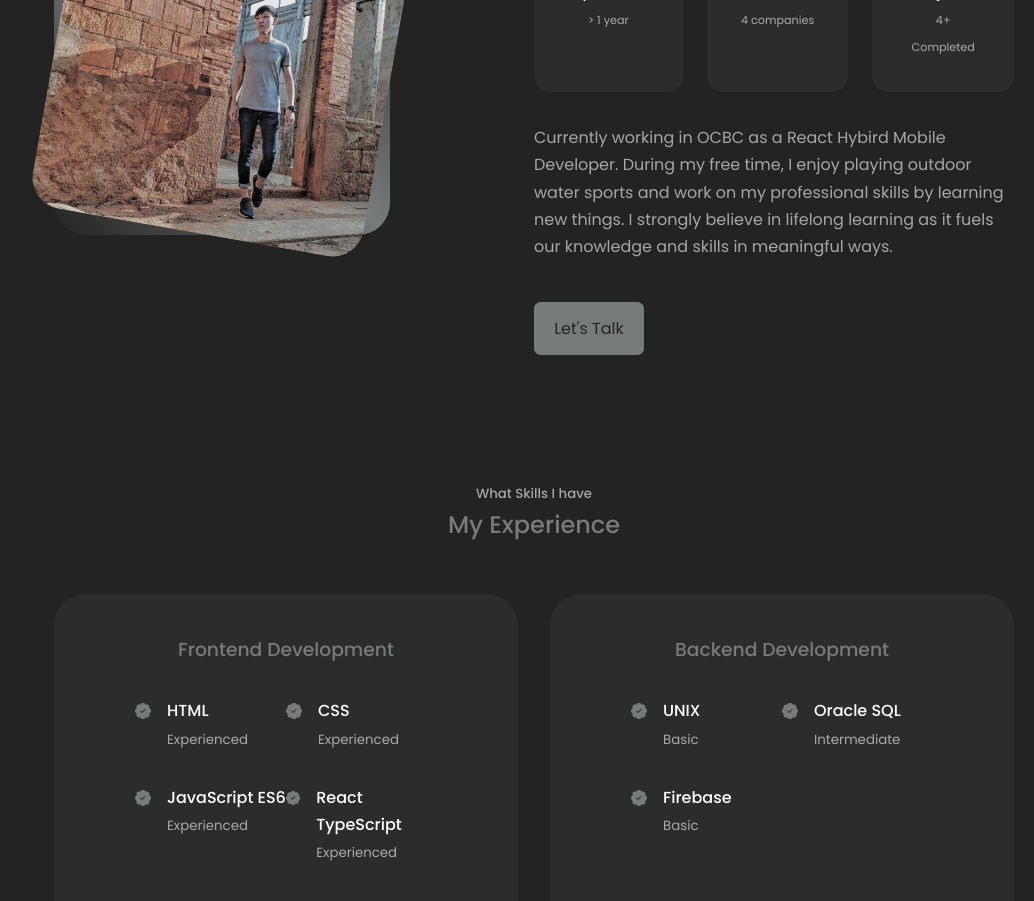
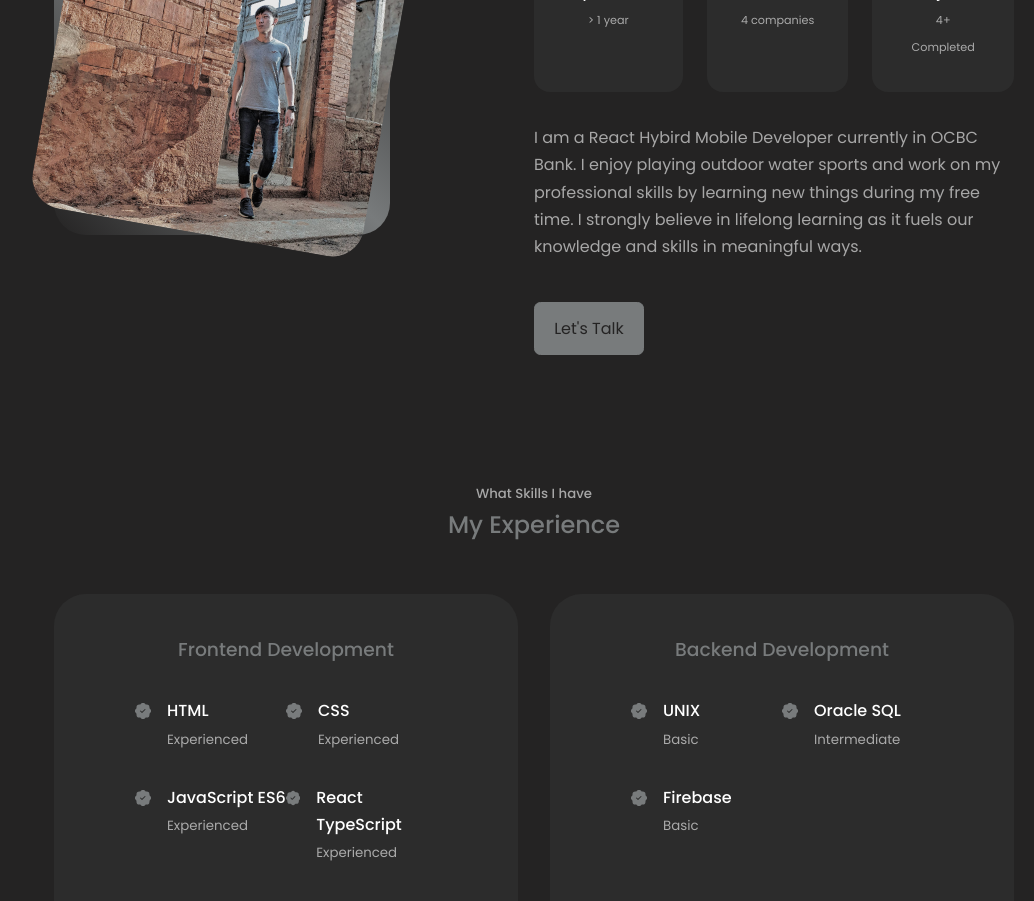
Before and after one commit to CleAyz/ClementPortfolio, a React (Create React App) app: page / in a window 1280 px wide. Shown: the part 1140-2041 px from the top of the page, without its empty margins (106-1140 px from the left). Built offline with nearby package versions, Linux system fonts and the light colour scheme.

Commit message:
change about me

```diff
--- a/src/components/about/About.tsx
+++ b/src/components/about/About.tsx
@@ -40,8 +40,8 @@ const About = () => {
                             <small>4+ Completed</small>
                         </article>
                     </div>
-                    <p>Currently working in OCBC as a React Hybird Mobile Developer.
-                        During my free time, I enjoy playing outdoor water sports and work on my professional skills by learning new things.
+                    <p>I am a React Hybird Mobile Developer currently in OCBC Bank.
+                        I enjoy playing outdoor water sports and work on my professional skills by learning new things during my free time.
                         I strongly believe in lifelong learning as it fuels our knowledge and skills in meaningful ways.
                     </p>
 
```
